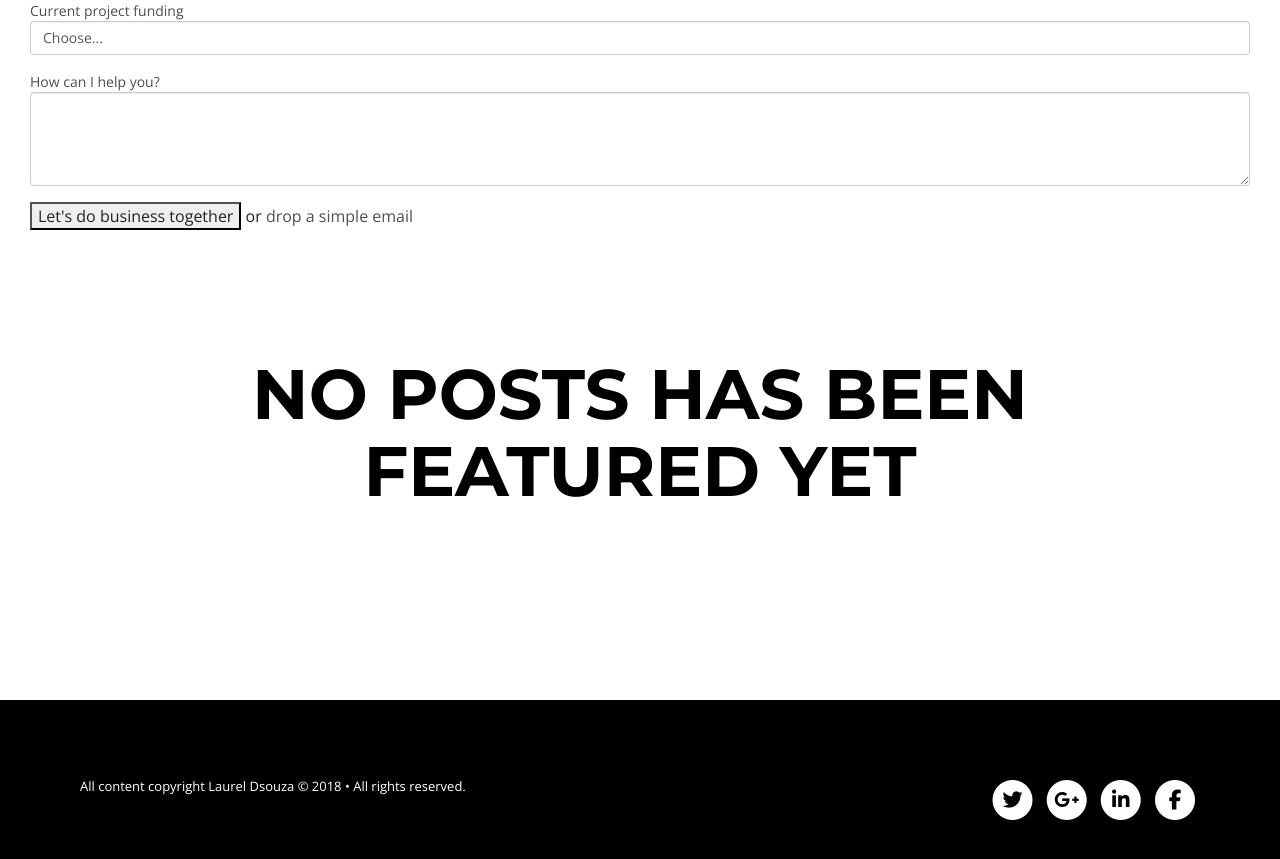
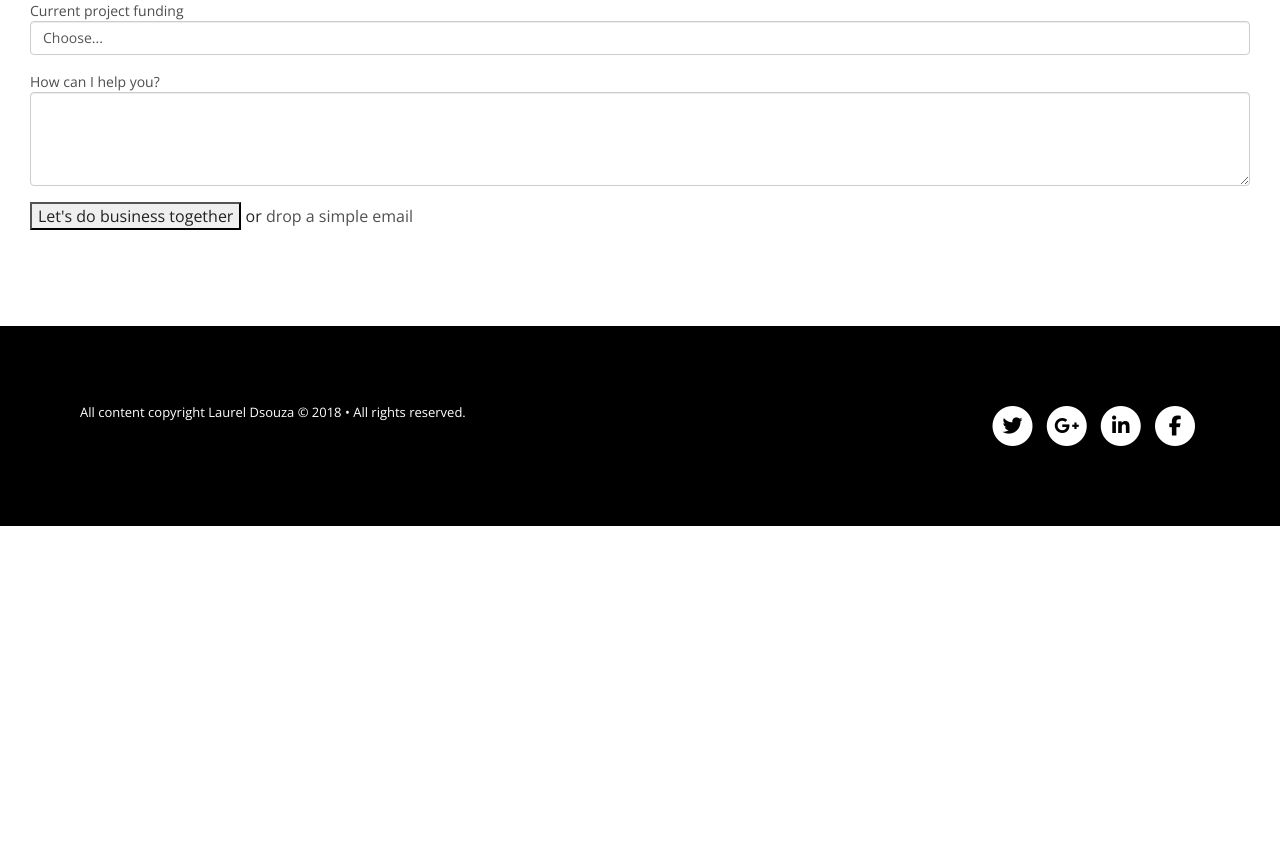
Before and after one commit to ldsouza/ldsouza.github.io, a Jekyll site: the page built from contact.html, in a window 1280 px wide and 900 px high, scrolled down 1026 px. Shown: the top 859 px of the window. Built offline with Jekyll 4.4.1, drawn with Linux system fonts in a browser that asks for light colours; nearby versions of some CDN libraries; library files that are not in the unit come from our copies; after the commit the page ends 1552 px from its top, so only the background shows below that.

Commit message:
Update contact.html

```diff
--- a/contact.html
+++ b/contact.html
@@ -380,17 +380,3 @@ select[multiple].input-lg {
     </div>
   </form>
 </section>
-{% assign featuredcount = '0' %}
-<ul class="post-list">
-{% for post in site.posts %}
-{% if post.featured %}
-{% assign featuredcount = featuredcount | plus:'1' %}
-  <li><article><i class="fa fa-star-half-o"></i> <a href="{{ site.url }}{{ post.url }}">{{ post.title }} <span class="entry-date"><time datetime="{{ post.date | date_to_xmlschema }}">{{ post.date | date: "%B %d, %Y" }}</time></span></a></article></li>
-{% endif %}
-{% endfor %}
-</ul>
-{% if featuredcount == '0' %}
-<div class="notepad-page-title row">
-    <h1>No posts has been featured yet</h1>
-</div>
-{% endif %}
```
